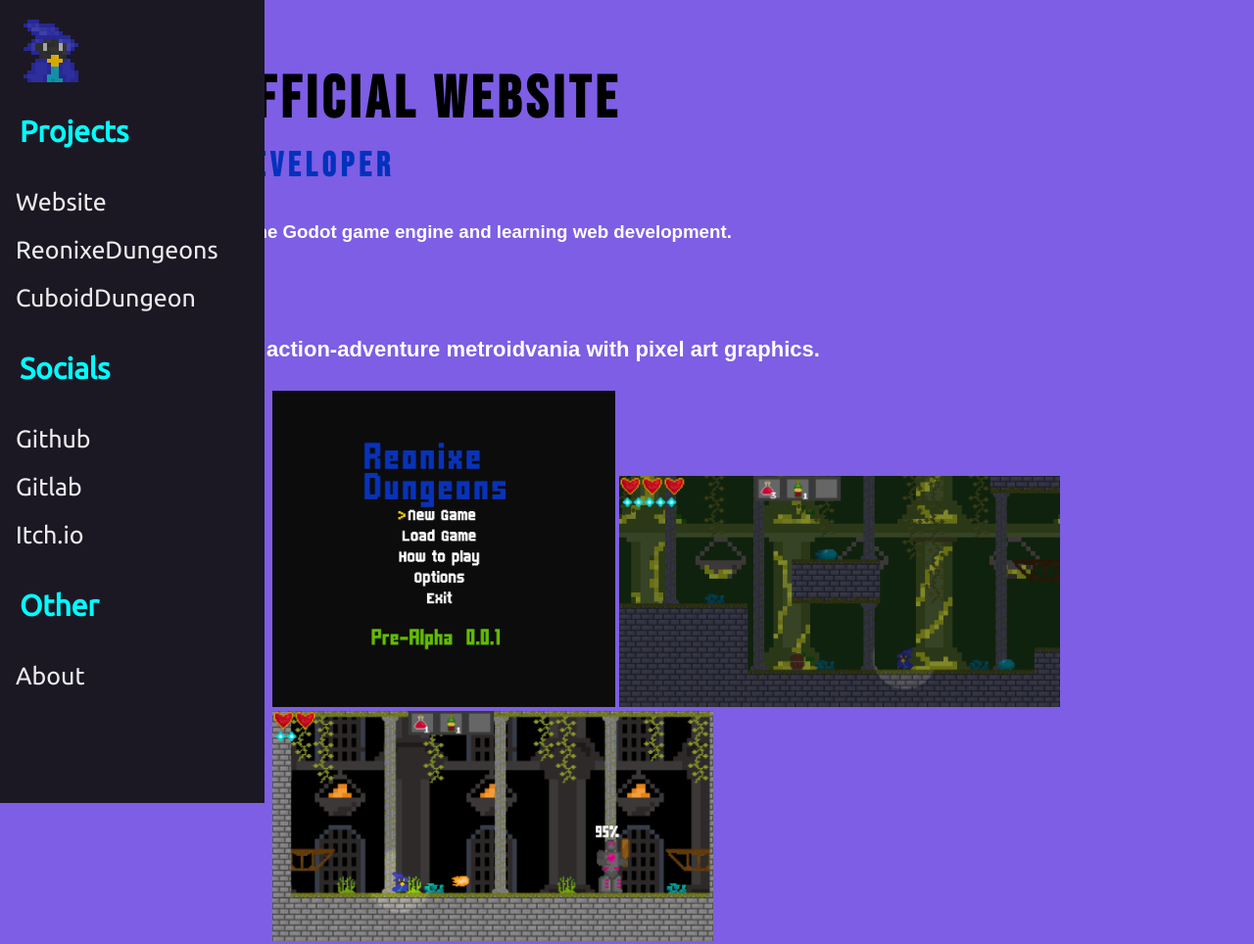
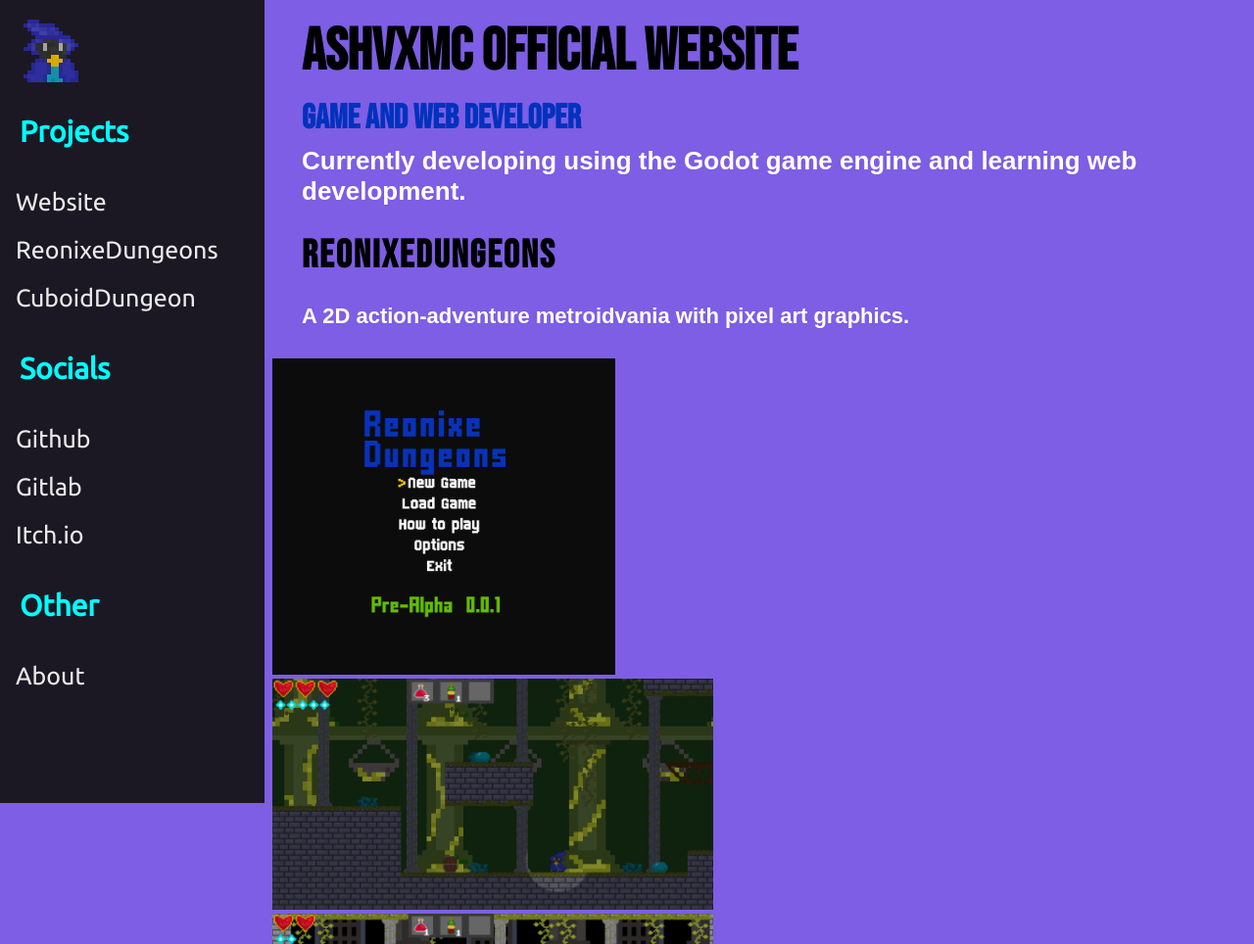
Before and after one commit to AshVXmc/ashvxmc.github.io, a website: page index.html in a window 1280 px wide. Shown: the top 964 px of the page at 98% size. Drawn offline with Linux system fonts and the light colour scheme.

Commit message:
reformatted some css errors

```diff
--- a/index.html
+++ b/index.html
@@ -20,12 +20,12 @@
                 </h3>
             </p>
             <p>
-                <h3 class="paragraph">Currently developing using the Godot game engine and learning web development.</h3>
+                <h3 class="paragraph" style="font-size: 26px;">Currently developing using the Godot game engine and learning web development.</h3>
             </p>
             <p>
-                <h4 class="title" style="margin-top: 22px; letter-spacing: 2px; font-size: 40px;">Games</h4>
+                <h4 class="title" style="margin-top: 22px; letter-spacing: 2px; font-size: 40px;">ReonixeDungeons</h4>
             </p>
-            <p> <h4 class="paragraph" style="margin-top: -28px; color: white; font-size: 22px;">Reonixe Dungeons, a 2D action-adventure metroidvania with pixel art graphics.</h4></p>
+            <p> <h4 class="paragraph">A 2D action-adventure metroidvania with pixel art graphics.</h4></p>
 
             <div class="sidenav">
                 <img src="assets/icon.png" style="padding-left: 20px;">
@@ -43,10 +43,17 @@
 
              <div>
                  <img src="assets/screenshot1.png" width="350px" class="imageformat"">
-                 <img src="assets/screenshot2.png" width="450px" length="300px">
              </div>
+                <img src="assets/screenshot2.png" width="450px" length="300px" class="imageformat">
              <div>
                 <img src="assets/screenshot3.png" width="450px" length="300px" class="imageformat">
              </div>
+
+            <h4 class="title" style="margin-top: 22px; letter-spacing: 2px; font-size: 40px;">CuboidDungeon</h4>
+            <h3>
+                <p class="paragraph""><b>CuboidDungeon is a mod made for Minecraft: Java edition for the</b><a style= "color: white;"href="https://fabricmc.net"> Fabric mod launcher</a>.</p>
+            </h3>
+
+
     </body>
 </html>
--- a/scss/styles.scss
+++ b/scss/styles.scss
@@ -1,20 +1,23 @@
-$defaultpadding: 280px;
+$defaultpadding: 300px;
 $defaultmargin: -25px;
 
+@mixin default_text {
+  padding-left: $defaultpadding;
+  position: inherit;
+  margin-top: $defaultmargin;
+}
+
 .title {
-    padding-left: defaultpadding;
+    @include default_text();
     font-family:'Bebas Neue';
-    letter-spacing: 5px;
-    position: inherit;
-    margin-top: defaultmargin;
   }
 
   .paragraph {
-    padding-left: defaultpadding;
+    @include default_text();
     font-family: Arial, Helvetica, sans-serif;
-    position: inherit;
-    margin-top: defaultmargin;
     color: white;
+    margin-top: -28px;
+    font-size: 22px;
   }
 
   h2.datetitle {
```
Also changed, not shown: css/styles.css, 1 other file.
